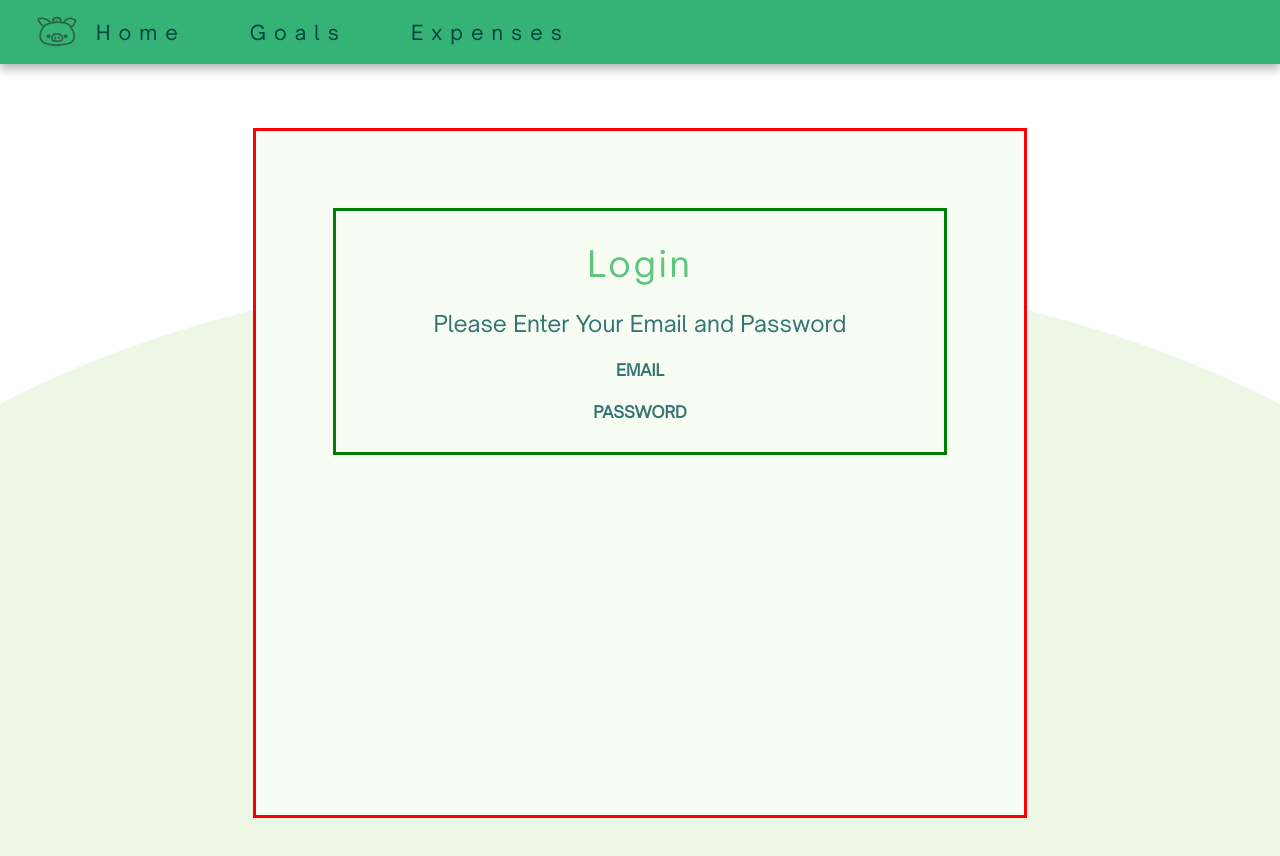
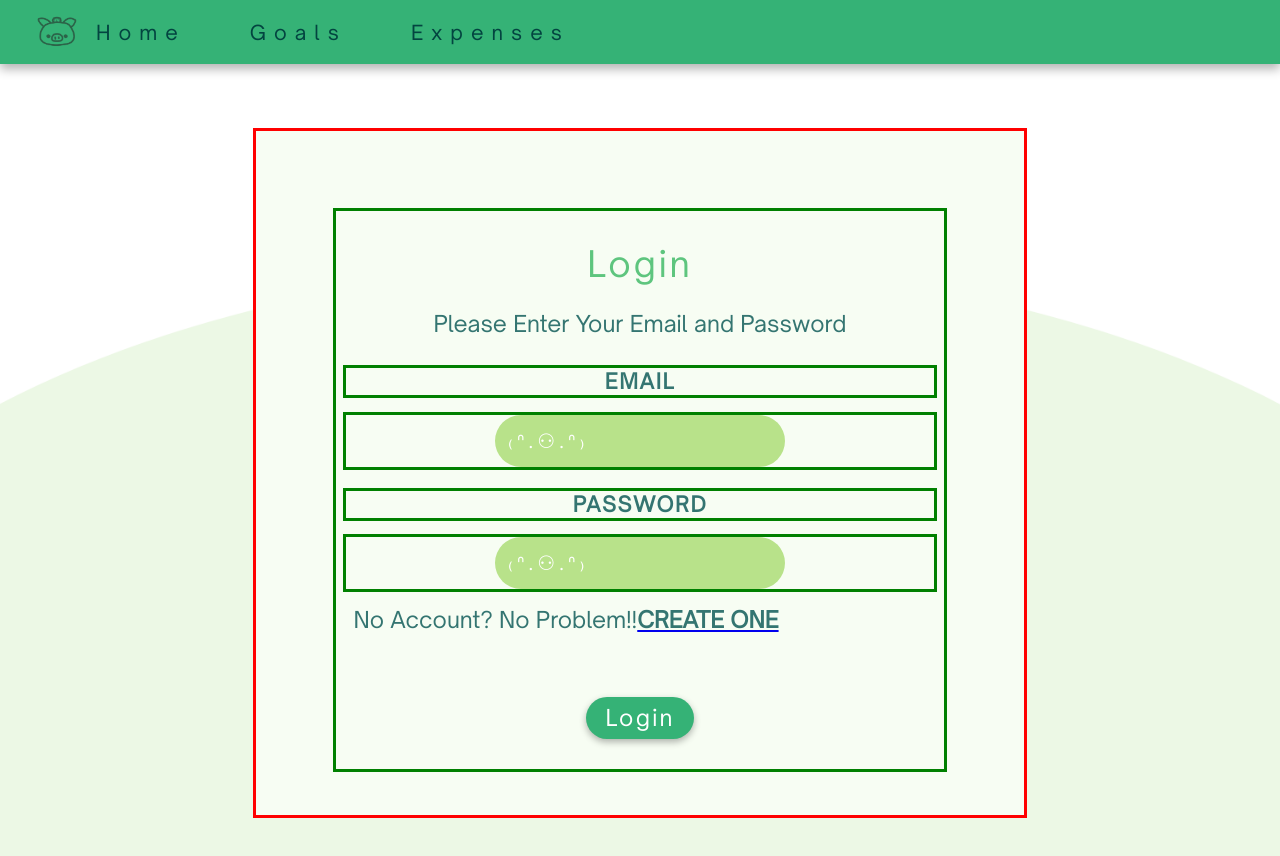
Before and after one commit to vincetrain/budgie, a React (Create React App) app: page /LoginPage in a window 1280 px wide. Shown: the top 856 px of the page. Built offline with nearby package versions, Linux system fonts and the light colour scheme.

Commit message:
pushig cuz dedwinie

```diff
--- a/src/Pages/LoginPage.jsx
+++ b/src/Pages/LoginPage.jsx
@@ -8,14 +8,32 @@ function LoginPage() {
             <div className="ContentsContainer">
 
                 <div className="WordsContainer">
+
                     <h1>Login</h1>
                     <p>Please Enter Your Email and Password</p>
+
                     <div className="InputSpaces">
                         <h4>EMAIL</h4>
+                        <div className="inputContainer">
+                        <input type="text" placeholder="₍ᐢ.⚇.ᐢ₎"/>
+                        </div>
+                        <h4>PASSWORD</h4>
+                        <div className="inputContainer">
+                        <input type="text" placeholder="₍ᐢ.⚇.ᐢ₎"/>
+                        </div>
+                    </div>
 
-                        <h4>PASSWORD</h4>
+                    <div className="AccountPromptContainer">
+                        <p>No Account? No Problem!!</p>
+                        <a href="/RegisterPage">
+                        <p id="registrationButton">CREATE ONE</p>
+                        </a>
+                    </div>
 
+                    <div className = "LogInButton">
+                        <p>Login</p>
                     </div>
+
                 </div>
 
 
--- a/src/Pages/LoginPage.scss
+++ b/src/Pages/LoginPage.scss
@@ -50,14 +50,77 @@
     letter-spacing: 0em;
     line-height: 1.3em;
     direction: ltr;
+    padding-bottom: -10;
+    margin-bottom: -10;
 }
 
 .InputSpaces h4 {
+    border: 3px solid green;
+    display: block;
     margin-left: 0em;
     color: #347571;
-    letter-spacing: 0em;
+    letter-spacing: 0.08em;
     line-height: 1.3em;
     direction: ltr;
     text-align: center;
-    font-weight: 60000%;
+    font-size: 130%;
 }
+
+.inputContainer {
+    border: 3px solid green;
+    display: flex;
+    margin-top: -1.5em;
+    justify-content: center;
+    position: relative;
+    top: 10px;
+}
+
+.inputContainer input[type=text] {
+    background-color: #b8e28a;
+    color: white;
+    text-decoration-color: aliceblue;
+    border-radius: 100px;
+    border: none;
+    width: 45%;
+    padding: 13px;
+    font-size: 20px;
+    letter-spacing: 0em;
+    line-height: 1.3em;
+
+}
+
+.inputContainer input[type="text"]::placeholder {
+    color: white;
+    font-family: "OpenSauce";
+    letter-spacing: 0.2em;
+}
+
+.AccountPromptContainer {
+    display: flex;
+    margin-left: 10px;
+    text-decoration: none;
+}
+
+#registrationButton {
+    font-weight: bolder;
+}
+
+.LogInButton {
+    display: flex;
+    justify-content: center;
+    margin-top: 3%;
+    margin-left: 10%;
+    margin-right: 10%;
+    align-items: center;
+}
+
+.LogInButton p {
+    background-color: #35B276;
+    letter-spacing: 0.1em;
+    color: white;
+    width: 20%;
+    border-radius: 110px;
+    font-family: "OpenSauce";
+    padding: 0.3em;
+    box-shadow: 0px 3px 7px rgba(0, 0, 0, 0.3);
+}
--- /dev/null
+++ b/src/Pages/RegisterPage.jsx
@@ -0,0 +1,12 @@
+import "./RegisterPage.scss";
+
+function RegisterPage (){
+
+    return (
+        <div>
+
+        </div>
+    )
+}
+
+export default RegisterPage;
--- /dev/null
+++ b/src/Pages/RegisterPage.scss
@@ -0,0 +1,4 @@
+@font-face {
+    font-family: 'OpenSauce';
+    src: url('../Fonts/OpenSauce.ttf');
+}
--- a/src/index.js
+++ b/src/index.js
@@ -8,6 +8,7 @@ import ShortGoals from './Pages/ShortGoals.jsx';
 import LongGoals from './Pages/LongGoals.jsx';
 import BudgetingBuddy from './Pages/BudgetingBuddy.jsx';
 import LoginPage from './Pages/LoginPage.jsx';
+import RegisterPage from './Pages/RegisterPage.jsx';
 
 import Navbar from './Components/Navbar.jsx';
 
@@ -29,6 +30,7 @@ root.render(
 			<Route path='/LongGoals' element= {<LongGoals />} />
 			<Route path='/BudgetingBuddy' element= {<BudgetingBuddy />} />
 			<Route path='/LoginPage' element = {<LoginPage />} />
+			<Route path='/RegisterPage' element = {<RegisterPage />} />
 			<Route path='/Expenses' element={<Expenses />} />
      		<Route path='/goals' element={<GoalsPage />} />
 		</Routes>
```
